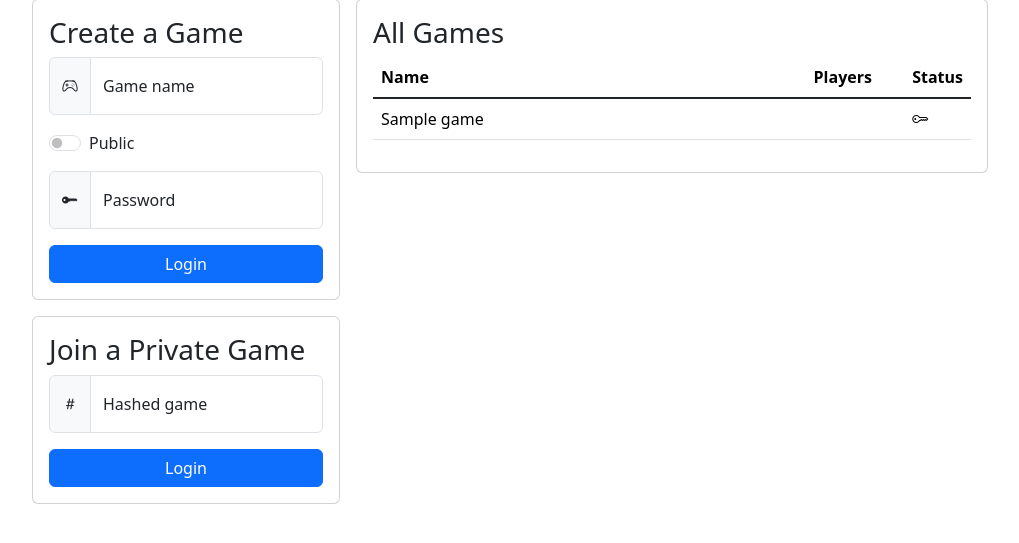
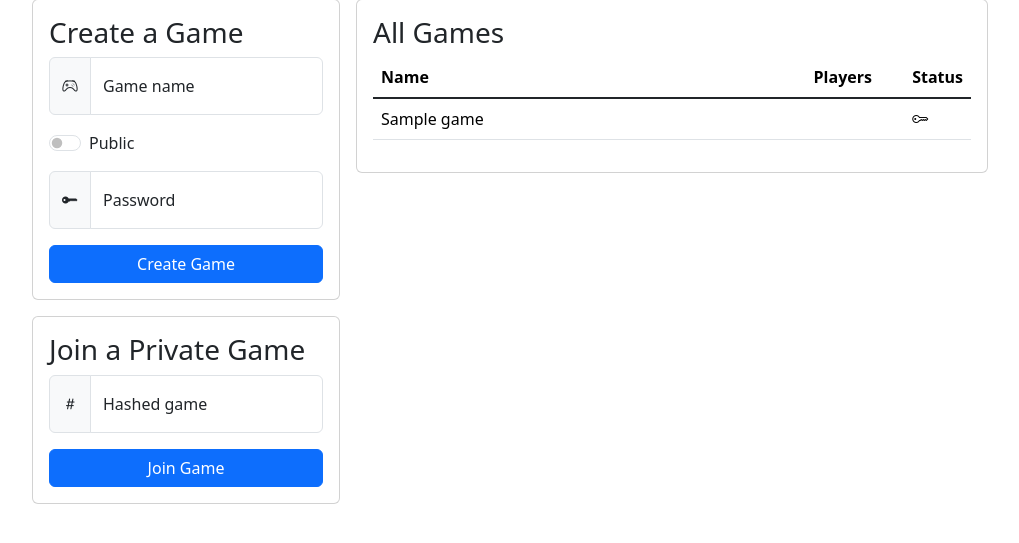
Before and after one commit to HSBI-Lerngruppe-Bres/WebTechnologienHausarbeit, a Flask app: template bruno/sites/templates/games.html in a window 1280 px wide. Shown: the part 75-618 px from the top of the page, without its empty margins (130-1149 px from the left). Run offline with Flask 3, Linux system fonts and the light colour scheme; the template is opened without the code that fills it: values that come from a table or form of the project are taken from there, others are empty; tables that the repository leaves empty hold one stand-in row (values such as "Sample post"); form fields are guessed from the names that the template uses; parts of the project's set-up code (start-up, migrations or seed data) failed here and were passed over.

Commit message:
fix: Login button to create and join game

```diff
--- a/bruno/sites/templates/games.html
+++ b/bruno/sites/templates/games.html
@@ -35,7 +35,7 @@
 
                     <!-- Submit Button -->
                     <div class="d-grid gap-2">
-                        <button type="submit" class="btn btn-primary" name="create_game_submit">Login</button>
+                        <button type="submit" class="btn btn-primary" name="create_game_submit">Create Game</button>
                     </div>
                 </form>
             </div>
@@ -57,7 +57,7 @@
 
                     <!-- Submit Button -->
                     <div class="d-grid gap-2">
-                        <button type="submit" class="btn btn-primary" name="join_game_submit">Login</button>
+                        <button type="submit" class="btn btn-primary" name="join_game_submit">Join Game</button>
                     </div>
                 </form>
             </div>
```
